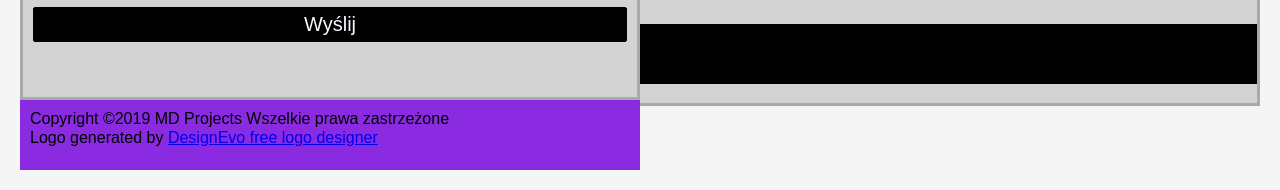
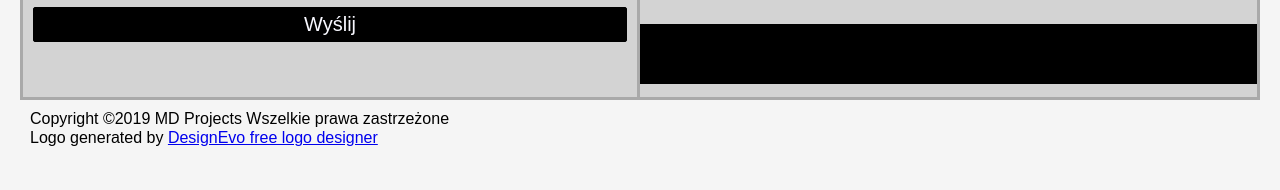
Before and after one commit to dariuszkobylinski/MyProjects, a website: page index.html in a window 1280 px wide. Shown: the part 2012-2202 px from the top of the page. Drawn offline with nearby package versions, Linux system fonts and the light colour scheme.

Commit message:
pierwszy commit

```diff
--- a/scss/main.scss
+++ b/scss/main.scss
@@ -190,9 +190,8 @@ body {
 }
 
 .page-footer {
-  min-height: 200px;
+  height: 540px;
   max-width: calc(100% - 20px);
-  //background-color:lightgray;
   padding: $padding_main;
   display: grid;
   grid-template-rows: 1fr;
@@ -274,7 +273,7 @@ body {
 }
 
 .page-link-social {
-  min-height: 100%;
+  max-height: 100%;
   background-color: lightgray;
   display: block;
   border: 3px solid darkgray;
@@ -348,7 +347,7 @@ body {
 
 .footer_summary {
   padding: $padding_main;
-  background-color: blueviolet;
+  background-color: $background_main;
   max-width: 100%;
   height: 50px;
   color: black;
```
Also changed, not shown: css/main.css, 1 other file.
